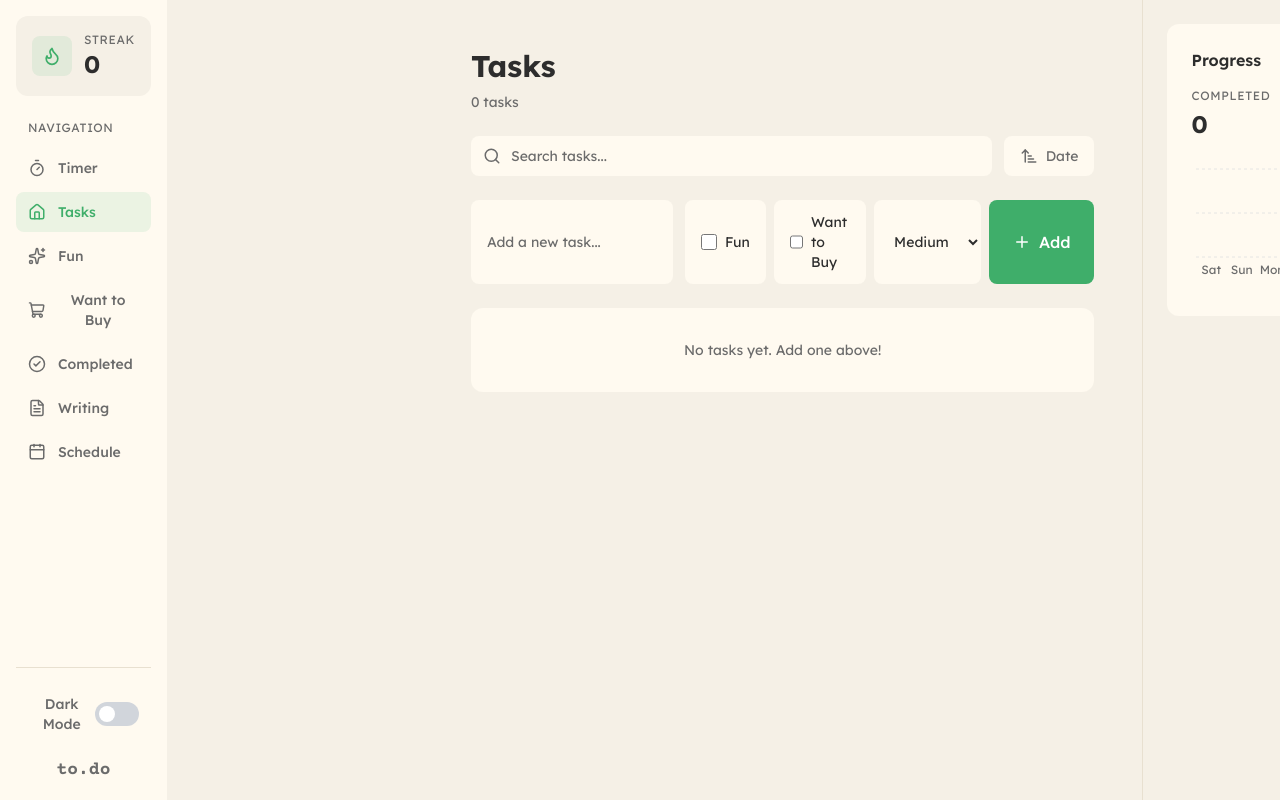
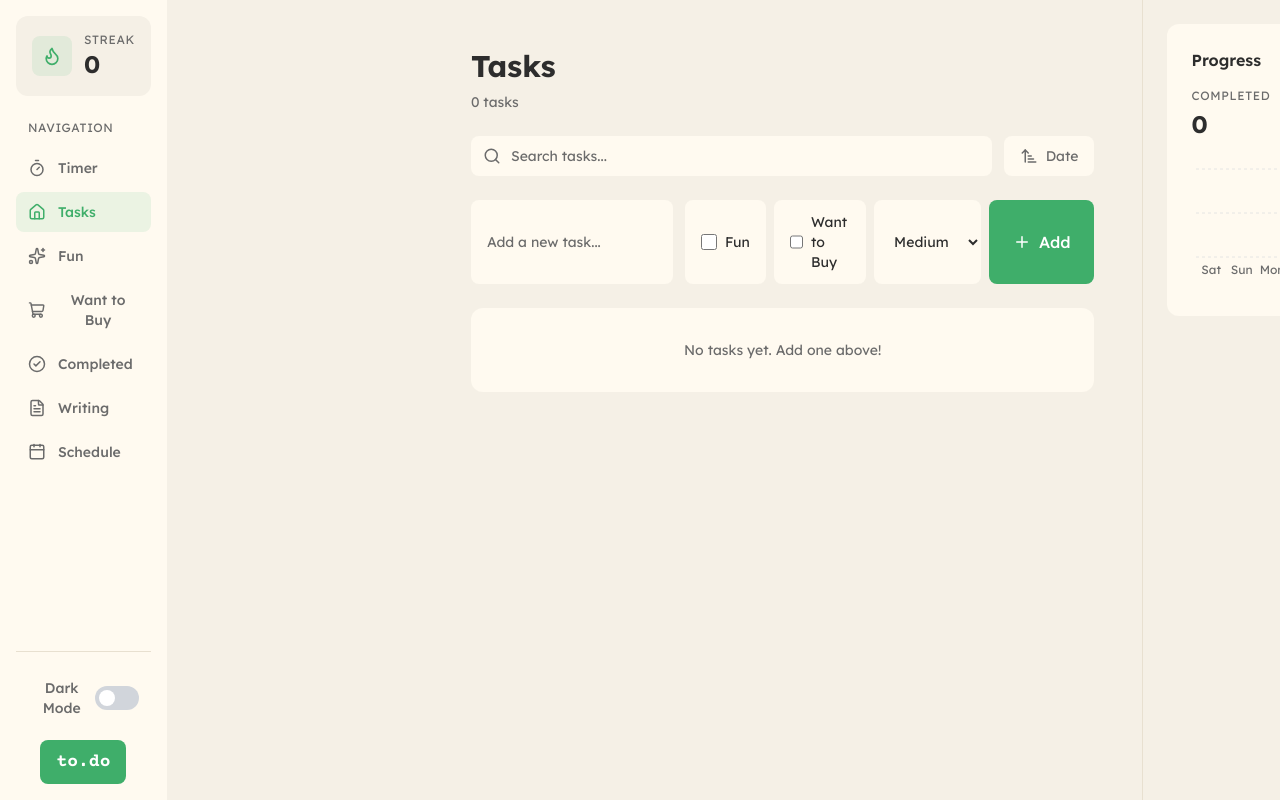
Before and after one commit to Obliviex/to.do, a React (Vite) app: page / in a window 1280 px wide. Shown: the top 800 px of the page. Built offline with nearby package versions, Linux system fonts and the light colour scheme.

Commit message:
Style to.do logo in green rounded rectangle with white text

```diff
--- a/src/components/Sidebar.tsx
+++ b/src/components/Sidebar.tsx
@@ -101,9 +101,11 @@ export function Sidebar() {
         </button>
 
         <div className="flex items-center justify-center px-3">
-          <p className={`font-courier font-bold text-lg ${darkMode ? 'text-dark-text-muted' : 'text-text-muted'}`}>
-            to.do
-          </p>
+          <div className="bg-accent rounded-lg px-4 py-2">
+            <p className="font-courier font-bold text-lg text-white">
+              to.do
+            </p>
+          </div>
         </div>
       </div>
     </aside>
```
